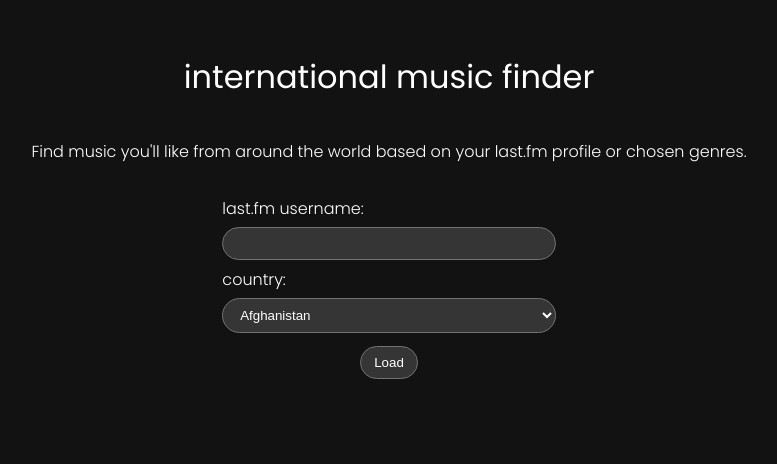
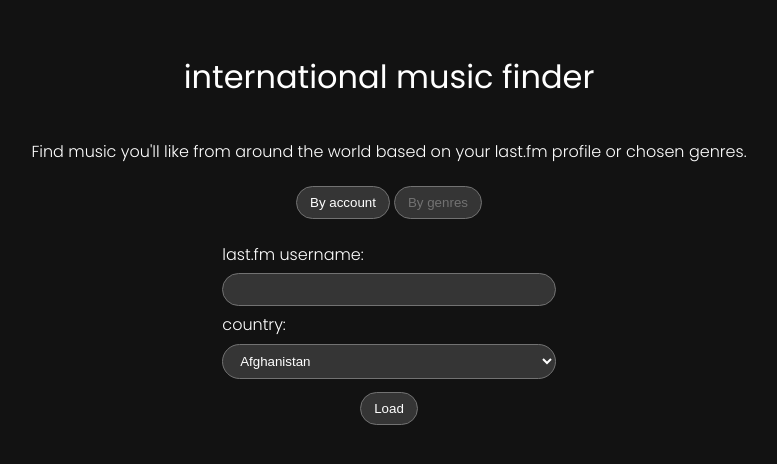
Before and after one commit to fifisaac/international-music-finder, a Flask app: page / in a window 1280 px wide. Shown: the top 464 px of the page, without its empty margins (251-1028 px from the left). Run offline with Flask 3, Linux system fonts and the light colour scheme; parts of the project's set-up code (start-up, migrations or seed data) failed here and were passed over.

Commit message:
adding tabs for genre

```diff
--- a/static/styles/style.css
+++ b/static/styles/style.css
@@ -61,3 +61,22 @@ label {
 iframe {
     padding: 10px 10px 10px 10px;
 }
+
+.tab button {
+    padding: 0.5rem 0.8rem;
+	margin: 0.4rem 0;
+    text-overflow: ellipsis;
+	box-sizing: border-box;
+	background: #353535;
+	color: rgb(114, 114, 114);
+	border: 1px solid rgb(114, 114, 114);
+    border-radius: 2em;
+}
+
+.tab button:hover {
+    border-color: rgb(255, 255, 255);
+}
+
+.tab button.active {
+    color: white;
+}
--- a/templates/index.html
+++ b/templates/index.html
@@ -12,6 +12,15 @@
 <body>
     <h1>international music finder</h1>
     <p>Find music you'll like from around the world based on your last.fm profile or chosen genres.</p>
+
+    <script>
+
+    </script>
+
+    <div class="tab">
+        <button class="active" onclick="openTab(event, 'Account')">By account</button>
+        <button class="tablinks" onclick="openTab(event, 'Genre')">By genres</button>
+      </div>
 
     <form onsubmit="showText()" action="/" method="post">
         <label for="user">last.fm username:</label>
```
